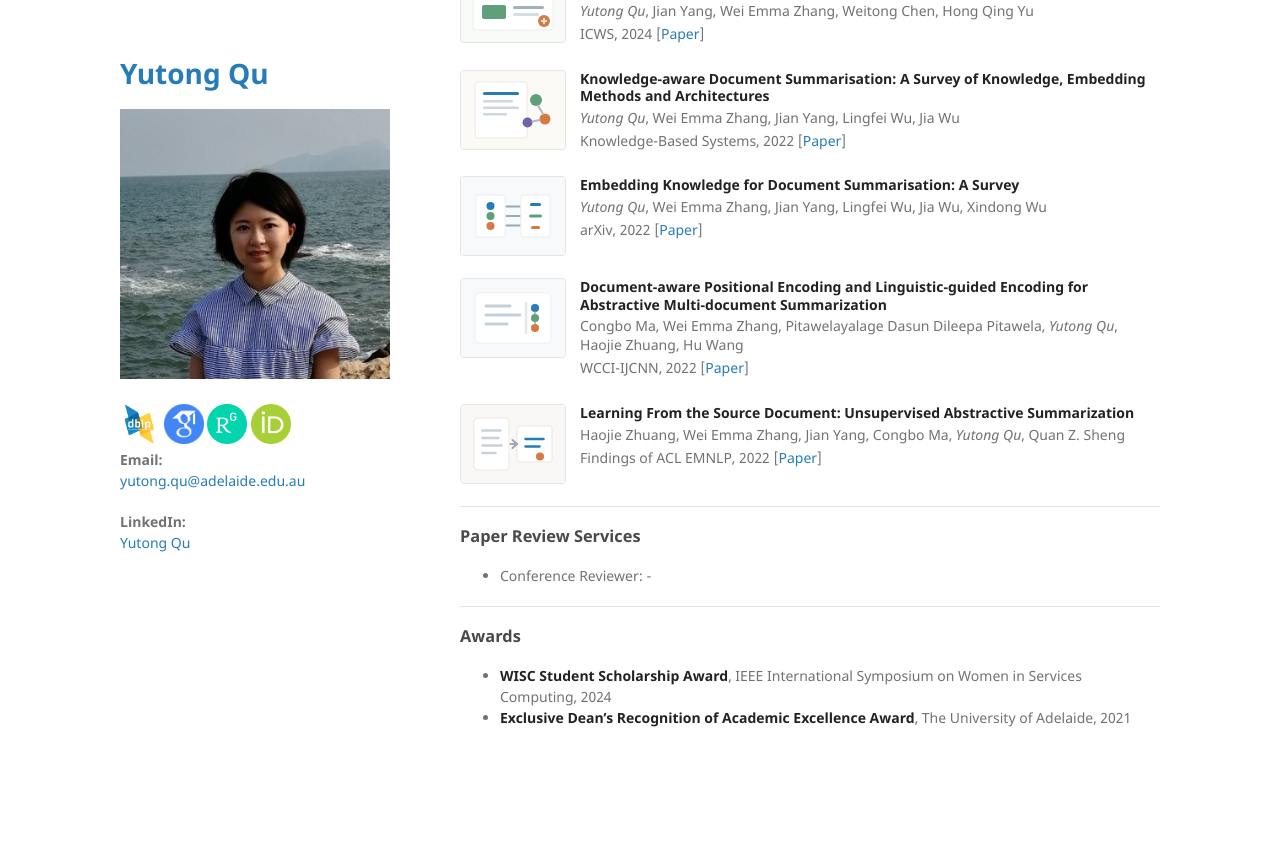
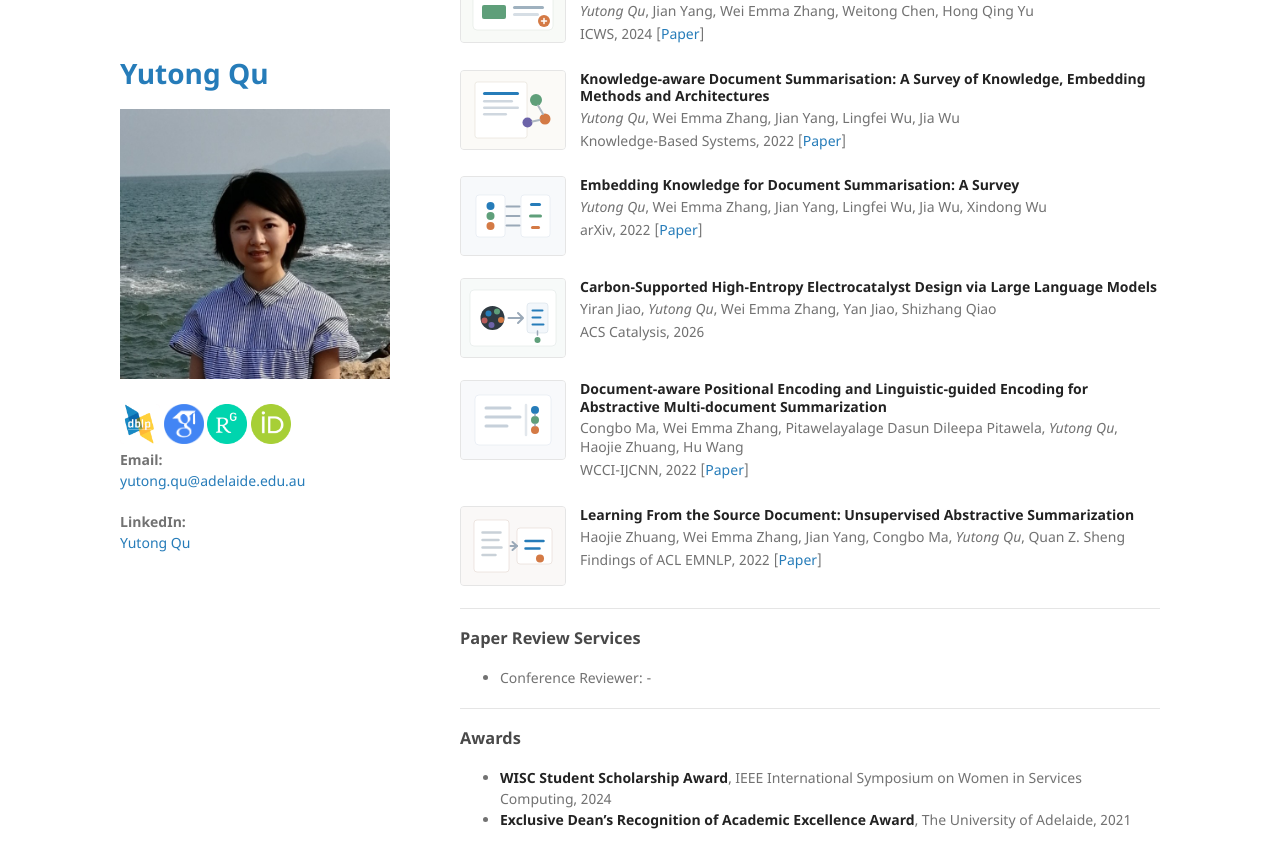
Before and after one commit to yutongqu/yutongqu.github.io, a Jekyll site: the page built from index.md, in a window 1280 px wide and 900 px high, scrolled down 588 px. Shown: the top 868 px of the window. Built offline with Jekyll 4.4.1, drawn with Linux system fonts in a browser that asks for light colours; our own code applies the rules of GitHub Pages for plain Markdown files; the repository's description, which GitHub fills in, is left out; before the commit the page ends 1386 px from its top, so only the background shows below that.

Commit message:
Update index.md

```diff
--- a/index.md
+++ b/index.md
@@ -52,6 +52,15 @@ I am currently an MPhil student at the [School of Computer Science and Informati
       <p class="publication-title"><strong>Embedding Knowledge for Document Summarisation: A Survey</strong></p>
       <p class="publication-authors"><em>Yutong Qu</em>, Wei Emma Zhang, Jian Yang, Lingfei Wu, Jia Wu, Xindong Wu</p>
       <p class="publication-venue">arXiv, 2022 [<a href="https://arxiv.org/abs/2204.11190">Paper</a>]</p>
+    </div>
+  </article>
+
+  <article class="publication-item">
+    <img class="publication-thumb" src="{{ '/assets/img/publications/high-entropy-electrocatalyst.svg' | relative_url }}" alt="Carbon-supported high-entropy electrocatalyst design thumbnail">
+    <div>
+      <p class="publication-title"><strong>Carbon-Supported High-Entropy Electrocatalyst Design via Large Language Models</strong></p>
+      <p class="publication-authors">Yiran Jiao, <em>Yutong Qu</em>, Wei Emma Zhang, Yan Jiao, Shizhang Qiao</p>
+      <p class="publication-venue">ACS Catalysis, 2026</p>
     </div>
   </article>
 
```
